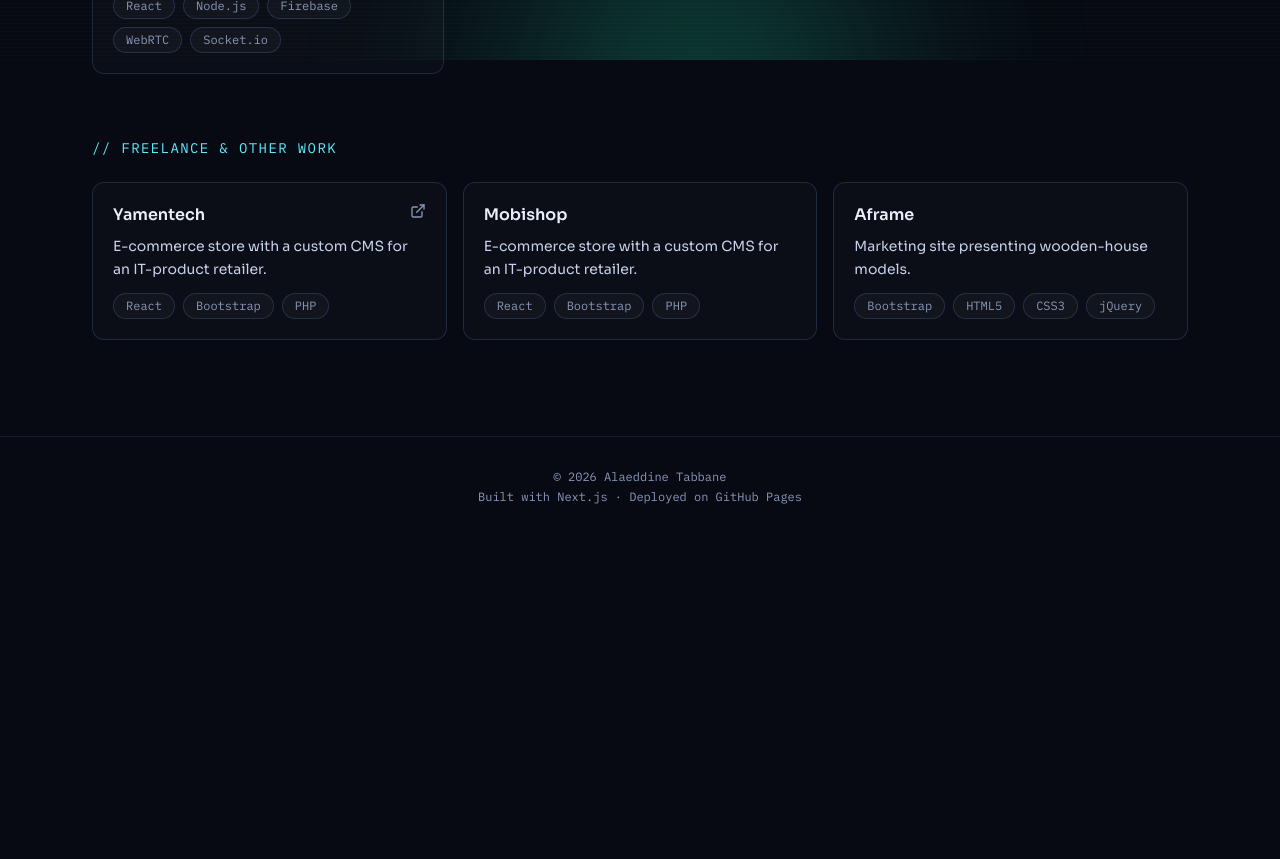
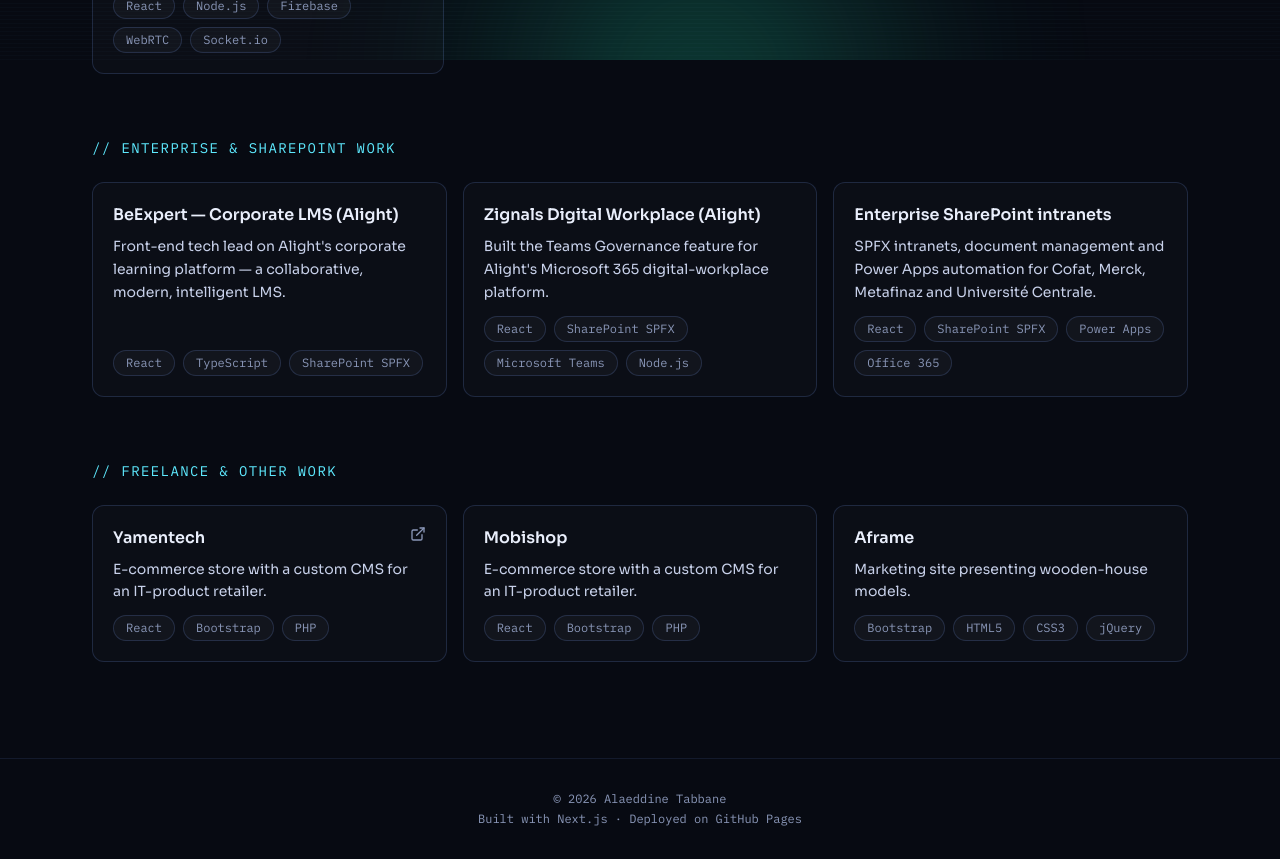
Before and after one commit to AlaeddineTabbane/AlaeddineTabbane.github.io, a Next.js app: page /projects in a window 1280 px wide. Shown: the part 740-1599 px from the top of the page. Before the commit the page ends 1277 px from the top, so only its background shows below. Built offline with nearby package versions, Linux system fonts and the light colour scheme.

Commit message:
feat: add Alight company link + Enterprise & SharePoint projects section (BeExpert, Zignals, intranets)

```diff
--- a/components/ProjectGrid.tsx
+++ b/components/ProjectGrid.tsx
@@ -33,6 +33,23 @@
           );
         })}
       </div>
+      <h2 className="mb-6 mt-16 font-mono text-sm uppercase tracking-widest text-cyan">// {t.projects.enterpriseTitle}</h2>
+      <div className="grid gap-4 sm:grid-cols-2 lg:grid-cols-3">
+        {t.projects.enterprise.map((m) => (
+          <div key={m.name} className="flex h-full flex-col rounded-xl border border-line bg-white/[0.02] p-5">
+            <div className="flex items-start justify-between gap-2">
+              <h3 className="text-base font-semibold text-ink">{m.name}</h3>
+              {m.href && (
+                <a href={m.href} target="_blank" rel="noopener noreferrer" aria-label={`Visit ${m.name}`} className="text-mut transition hover:text-cyan">
+                  <ExternalLink className="h-4 w-4" />
+                </a>
+              )}
+            </div>
+            <p className="mt-2 flex-1 text-sm leading-relaxed text-[#c8d1ea]">{m.desc}</p>
+            <div className="mt-3 flex flex-wrap gap-2">{m.stack.map((s) => <TechTag key={s}>{s}</TechTag>)}</div>
+          </div>
+        ))}
+      </div>
       <h2 className="mb-6 mt-16 font-mono text-sm uppercase tracking-widest text-cyan">// {t.projects.moreTitle}</h2>
       <div className="grid gap-4 sm:grid-cols-2 lg:grid-cols-3">
         {t.projects.more.map((m) => (
--- a/lib/i18n/en.ts
+++ b/lib/i18n/en.ts
@@ -48,7 +48,7 @@
       { company: 'Navoy', title: 'Co-Founder & Technical Lead (MERN)', period: 'Apr 2024 — Jul 2025', location: 'Remote', bullets: ['Architected and shipped on the MERN stack (Next.js, NestJS, PostgreSQL, MongoDB) from MVP to production.', 'Led & mentored a 3-engineer team, delivering milestones on schedule through code review and best-practice enforcement.', 'Standardized Claude Code & Cursor AI team-wide, accelerating delivery ~30%.'], tech: ['Next.js', 'NestJS', 'Node.js', 'MongoDB', 'PostgreSQL', 'Microservices', 'Claude Code', 'Cursor'], link: 'https://navoy.io/' },
       { company: 'Devwise', title: 'Full-Stack Software Engineer (Freelance)', period: 'Jun 2024 — Jul 2025', location: 'Remote', bullets: ['Built responsive Angular interfaces backed by Spring Boot (Java 17) services to enterprise standards.', 'Optimized Oracle & SQL Server databases, improving query performance and front-to-back integration.'], tech: ['Angular', 'Spring Boot', 'Java 17', 'Oracle', 'SQL Server', 'Docker', 'Jenkins'], link: 'https://www.devwise.tn/' },
       { company: 'Market 360 Degrees', title: 'Technical Lead (Node.js / React.js)', period: 'Aug 2023 — Apr 2024', location: 'Tunis, Tunisia', bullets: ['Directed a React.js/Node.js team shipping new features and modernizing the existing codebase.', 'Enforced code quality via reviews + coding standards; owned client communication and delivery.'], tech: ['React', 'TypeScript', 'Node.js', 'Express', 'MongoDB', 'PostgreSQL', 'Elasticsearch'] },
-      { company: 'Alight', title: 'Technical Lead, Front-End → Software Developer', period: 'Jul 2020 — Aug 2023', location: 'Tunisia', bullets: ['Led a front-end team delivering responsive React + SharePoint SPFX interfaces on time and to quality standards.', 'Built enterprise intranets, document management and Power Apps automation for Cofat, Merck, Metafinaz and Université Centrale.', 'Drove performance optimization, cross-browser compatibility and accessibility while mentoring team members.'], tech: ['React', 'TypeScript', 'SharePoint SPFX', 'JavaScript', 'Bootstrap', 'Node.js'] },
+      { company: 'Alight', title: 'Technical Lead, Front-End → Software Developer', period: 'Jul 2020 — Aug 2023', location: 'Tunisia', bullets: ['Led a front-end team delivering responsive React + SharePoint SPFX interfaces on time and to quality standards.', 'Built enterprise intranets, document management and Power Apps automation for Cofat, Merck, Metafinaz and Université Centrale.', 'Drove performance optimization, cross-browser compatibility and accessibility while mentoring team members.'], tech: ['React', 'TypeScript', 'SharePoint SPFX', 'JavaScript', 'Bootstrap', 'Node.js'], link: 'http://alightmea.com/' },
       { company: 'GOMYCODE', title: 'Front-End Instructor (ReactJS)', period: 'Jun 2021 — Jun 2022', location: 'Tunisia · Part-time', bullets: ['Taught ReactJS to bootcamp students: ES6, JSX, components, props & state, hooks, React Router, Redux, and consuming REST APIs.', 'Mentored learners hands-on from fundamentals to shipping working React applications.'], tech: ['React', 'JavaScript (ES6)', 'Redux', 'React Router'] },
       { company: 'Inscrypt', title: 'Full-Stack Developer', period: 'Feb 2019 — Jun 2020', location: 'Tunisia', bullets: ['Shipped a teleconsultation platform with real-time video (WebRTC, Socket.io).', "Built Vinko's startup–expert matching demo on React + Node + MongoDB (AWS EC2)."], tech: ['React', 'Node.js', 'Firebase', 'MongoDB', 'WebRTC', 'Socket.io', 'AWS EC2'] },
     ],
@@ -75,6 +75,12 @@
       { name: 'Mobishop', desc: 'E-commerce store with a custom CMS for an IT-product retailer.', stack: ['React', 'Bootstrap', 'PHP'], href: '' },
       { name: 'Aframe', desc: 'Marketing site presenting wooden-house models.', stack: ['Bootstrap', 'HTML5', 'CSS3', 'jQuery'], href: '' },
     ],
+    enterpriseTitle: 'Enterprise & SharePoint work',
+    enterprise: [
+      { name: 'BeExpert — Corporate LMS (Alight)', desc: 'Front-end tech lead on Alight\'s corporate learning platform — a collaborative, modern, intelligent LMS.', stack: ['React', 'TypeScript', 'SharePoint SPFX'], href: '' },
+      { name: 'Zignals Digital Workplace (Alight)', desc: 'Built the Teams Governance feature for Alight\'s Microsoft 365 digital-workplace platform.', stack: ['React', 'SharePoint SPFX', 'Microsoft Teams', 'Node.js'], href: '' },
+      { name: 'Enterprise SharePoint intranets', desc: 'SPFX intranets, document management and Power Apps automation for Cofat, Merck, Metafinaz and Université Centrale.', stack: ['React', 'SharePoint SPFX', 'Power Apps', 'Office 365'], href: '' },
+    ],
   },
   contact: {
     heading: 'Contact',
--- a/lib/i18n/fr.ts
+++ b/lib/i18n/fr.ts
@@ -48,7 +48,7 @@
       { company: 'Navoy', title: 'Co-Fondateur & Tech Lead (MERN)', period: 'Avr. 2024 — Juil. 2025', location: 'Remote', bullets: ['Conçu et livré sur la stack MERN (Next.js, NestJS, PostgreSQL, MongoDB) du MVP à la production.', 'Encadré une équipe de 3 ingénieurs, livrant les jalons dans les délais via revue de code et bonnes pratiques.', "Standardisé Claude Code & Cursor AI à l'échelle de l'équipe, accélérant la livraison d'environ 30 %."], tech: ['Next.js', 'NestJS', 'Node.js', 'MongoDB', 'PostgreSQL', 'Microservices', 'Claude Code', 'Cursor'], link: 'https://navoy.io/' },
       { company: 'Devwise', title: 'Ingénieur Full-Stack (Freelance)', period: 'Juin 2024 — Juil. 2025', location: 'Remote', bullets: ['Développé des interfaces Angular responsives adossées à des services Spring Boot (Java 17).', 'Optimisé des bases Oracle & SQL Server, améliorant les performances et l\'intégration front-back.'], tech: ['Angular', 'Spring Boot', 'Java 17', 'Oracle', 'SQL Server', 'Docker', 'Jenkins'], link: 'https://www.devwise.tn/' },
       { company: 'Market 360 Degrees', title: 'Tech Lead (Node.js / React.js)', period: 'Août 2023 — Avr. 2024', location: 'Tunis, Tunisie', bullets: ['Dirigé une équipe React.js/Node.js livrant de nouvelles fonctionnalités et modernisant le code existant.', 'Assuré la qualité via revues et standards ; géré la communication client et la livraison.'], tech: ['React', 'TypeScript', 'Node.js', 'Express', 'MongoDB', 'PostgreSQL', 'Elasticsearch'] },
-      { company: 'Alight', title: 'Tech Lead Front-End → Développeur', period: 'Juil. 2020 — Août 2023', location: 'Tunisie', bullets: ['Dirigé une équipe front-end livrant des interfaces React + SharePoint SPFX responsives, dans les délais et selon les standards de qualité.', "Construit des intranets d'entreprise, de la gestion documentaire et de l'automatisation Power Apps pour Cofat, Merck, Metafinaz et Université Centrale.", "Piloté la performance, la compatibilité multi-navigateurs et l'accessibilité ; encadré les membres de l'équipe."], tech: ['React', 'TypeScript', 'SharePoint SPFX', 'JavaScript', 'Bootstrap', 'Node.js'] },
+      { company: 'Alight', title: 'Tech Lead Front-End → Développeur', period: 'Juil. 2020 — Août 2023', location: 'Tunisie', bullets: ['Dirigé une équipe front-end livrant des interfaces React + SharePoint SPFX responsives, dans les délais et selon les standards de qualité.', "Construit des intranets d'entreprise, de la gestion documentaire et de l'automatisation Power Apps pour Cofat, Merck, Metafinaz et Université Centrale.", "Piloté la performance, la compatibilité multi-navigateurs et l'accessibilité ; encadré les membres de l'équipe."], tech: ['React', 'TypeScript', 'SharePoint SPFX', 'JavaScript', 'Bootstrap', 'Node.js'], link: 'http://alightmea.com/' },
       { company: 'GOMYCODE', title: 'Formateur Front-End (ReactJS)', period: 'Juin 2021 — Juin 2022', location: 'Tunisie · Temps partiel', bullets: ["Formé des étudiants à ReactJS : ES6, JSX, composants, props & state, hooks, React Router, Redux et consommation d'API REST.", "Accompagné les apprenants des fondamentaux jusqu'à la livraison d'applications React fonctionnelles."], tech: ['React', 'JavaScript (ES6)', 'Redux', 'React Router'] },
       { company: 'Inscrypt', title: 'Développeur Full-Stack', period: 'Févr. 2019 — Juin 2020', location: 'Tunisie', bullets: ['Livré une plateforme de téléconsultation avec vidéo temps réel (WebRTC, Socket.io).', 'Construit la démo de mise en relation startups–experts de Vinko (React + Node + MongoDB, AWS EC2).'], tech: ['React', 'Node.js', 'Firebase', 'MongoDB', 'WebRTC', 'Socket.io', 'AWS EC2'] },
     ],
@@ -75,6 +75,12 @@
       { name: 'Mobishop', desc: 'Boutique e-commerce avec CMS sur mesure pour un détaillant de produits IT.', stack: ['React', 'Bootstrap', 'PHP'], href: '' },
       { name: 'Aframe', desc: 'Site vitrine présentant des modèles de maisons en bois.', stack: ['Bootstrap', 'HTML5', 'CSS3', 'jQuery'], href: '' },
     ],
+    enterpriseTitle: 'Entreprise & SharePoint',
+    enterprise: [
+      { name: 'BeExpert — LMS d\'entreprise (Alight)', desc: "Tech lead front-end sur la plateforme d'apprentissage d'Alight — un LMS collaboratif, moderne et intelligent.", stack: ['React', 'TypeScript', 'SharePoint SPFX'], href: '' },
+      { name: 'Zignals Digital Workplace (Alight)', desc: "Développé la fonctionnalité Teams Governance pour la plateforme digital-workplace Microsoft 365 d'Alight.", stack: ['React', 'SharePoint SPFX', 'Microsoft Teams', 'Node.js'], href: '' },
+      { name: 'Intranets SharePoint d\'entreprise', desc: 'Intranets SPFX, gestion documentaire et automatisation Power Apps pour Cofat, Merck, Metafinaz et Université Centrale.', stack: ['React', 'SharePoint SPFX', 'Power Apps', 'Office 365'], href: '' },
+    ],
   },
   contact: {
     heading: 'Contact',
--- a/lib/i18n/types.ts
+++ b/lib/i18n/types.ts
@@ -30,7 +30,7 @@
   about: { heading: string; bio: string[]; facts: { label: string; value: string }[] };
   skills: { heading: string; groups: { label: string; items: string[] }[] };
   experience: { heading: string; subtitle: string; viewAll: string; pageTitle: string; roles: Role[] };
-  projects: { heading: string; subtitle: string; viewAll: string; pageTitle: string; caseStudy: string; problemLabel: string; solutionLabel: string; resultsLabel: string; stackLabel: string; items: ProjectContent[]; moreTitle: string; more: { name: string; desc: string; stack: string[]; href: string }[] };
+  projects: { heading: string; subtitle: string; viewAll: string; pageTitle: string; caseStudy: string; problemLabel: string; solutionLabel: string; resultsLabel: string; stackLabel: string; items: ProjectContent[]; moreTitle: string; more: { name: string; desc: string; stack: string[]; href: string }[]; enterpriseTitle: string; enterprise: { name: string; desc: string; stack: string[]; href: string }[] };
   contact: { heading: string; blurb: string; emailCta: string; email: string; location: string };
   footer: { builtWith: string };
 }
```
